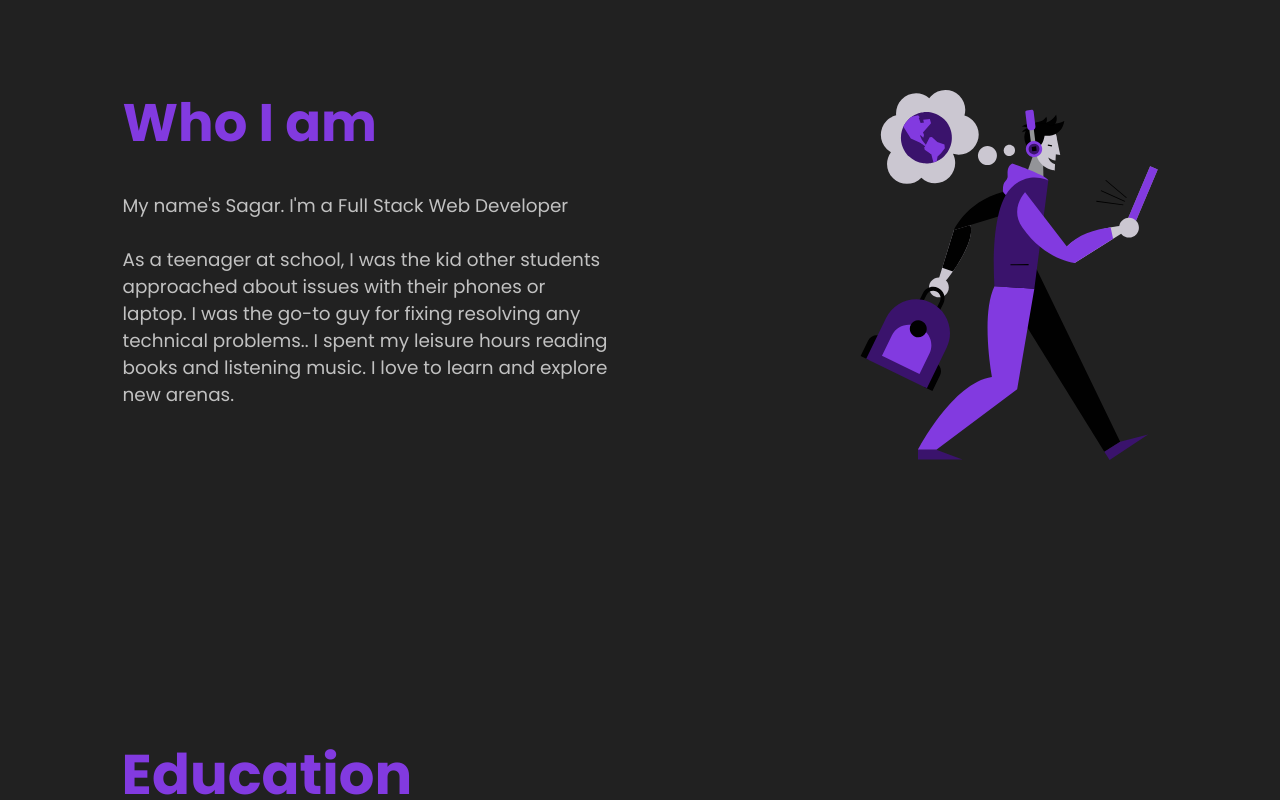
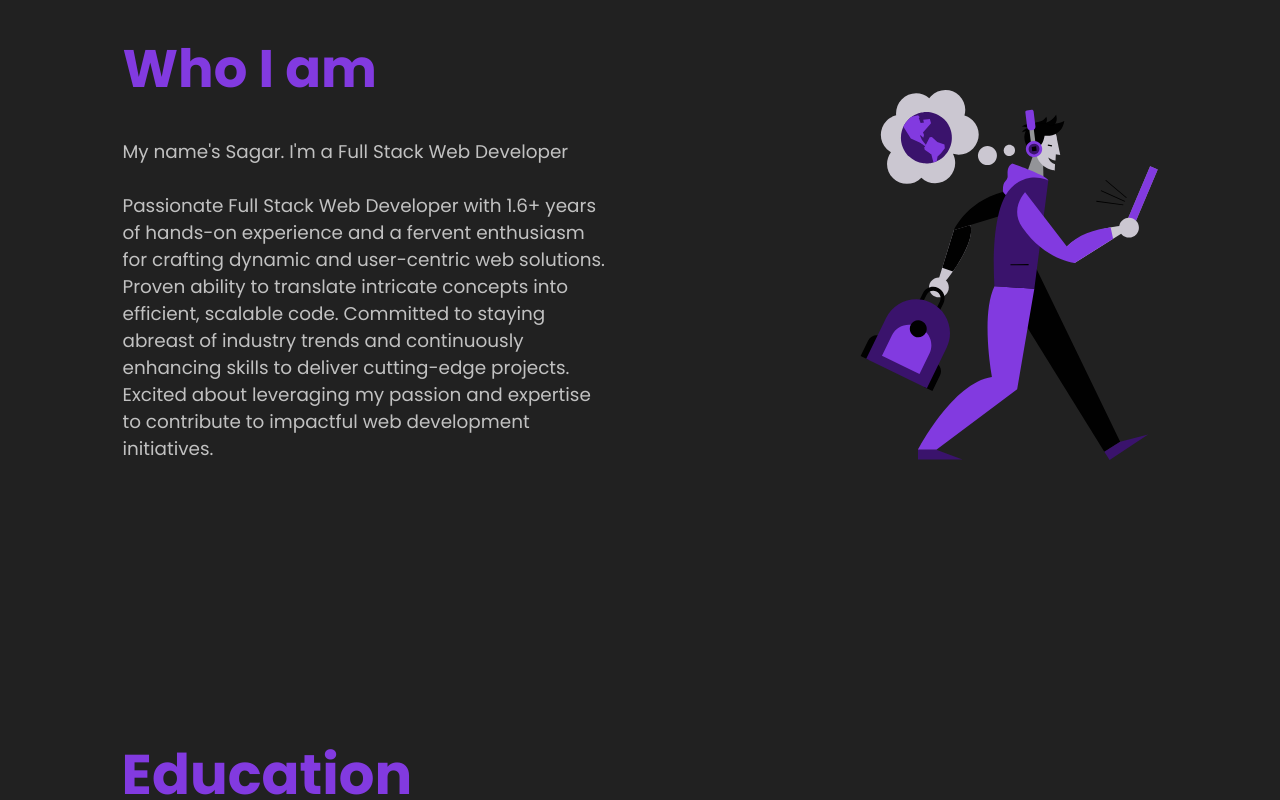
Before and after one commit to Sagar160301/Sagar-Portfolio, a React (Create React App) app: page / in a window 1280 px wide. Shown: the part 900-1700 px from the top of the page. Built offline with nearby package versions, Linux system fonts and the light colour scheme; a web font is replaced by a local one.

Commit message:
updated education and about

```diff
--- a/src/data/aboutData.js
+++ b/src/data/aboutData.js
@@ -2,6 +2,6 @@ export const aboutData = {
   title: "Who I am",
   description1: "My name's Sagar. I'm a Full Stack Web Developer",
   description2:
-    "As a teenager at school, I was the kid other students approached about issues with their phones or laptop. I was the go-to guy for fixing resolving any technical problems.. I spent my leisure hours reading books and listening music. I love to learn and explore new arenas.",
+    "Passionate Full Stack Web Developer with 1.6+ years of hands-on experience and a fervent enthusiasm for crafting dynamic and user-centric web solutions. Proven ability to translate intricate concepts into efficient, scalable code. Committed to staying abreast of industry trends and continuously enhancing skills to deliver cutting-edge projects. Excited about leveraging my passion and expertise to contribute to impactful web development initiatives.",
   image: 1,
 };
--- a/src/data/educationData.js
+++ b/src/data/educationData.js
@@ -4,7 +4,7 @@ export const educationData = [
     institution: "Masai School",
     course: "Full Stack Web Developement",
     startYear: "2021",
-    endYear: "Present",
+    endYear: "2022",
   },
   {
     id: 2,
```
